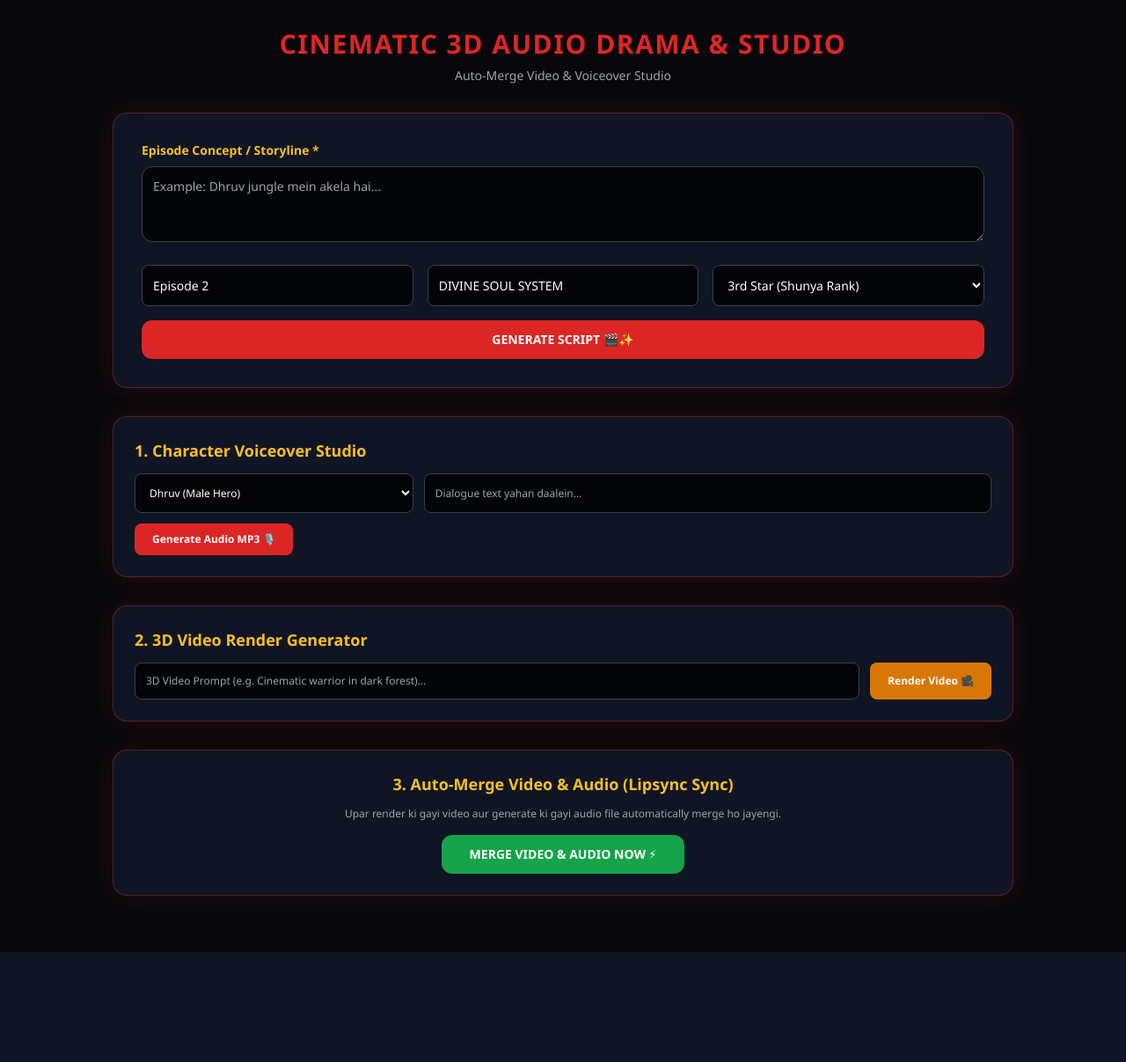
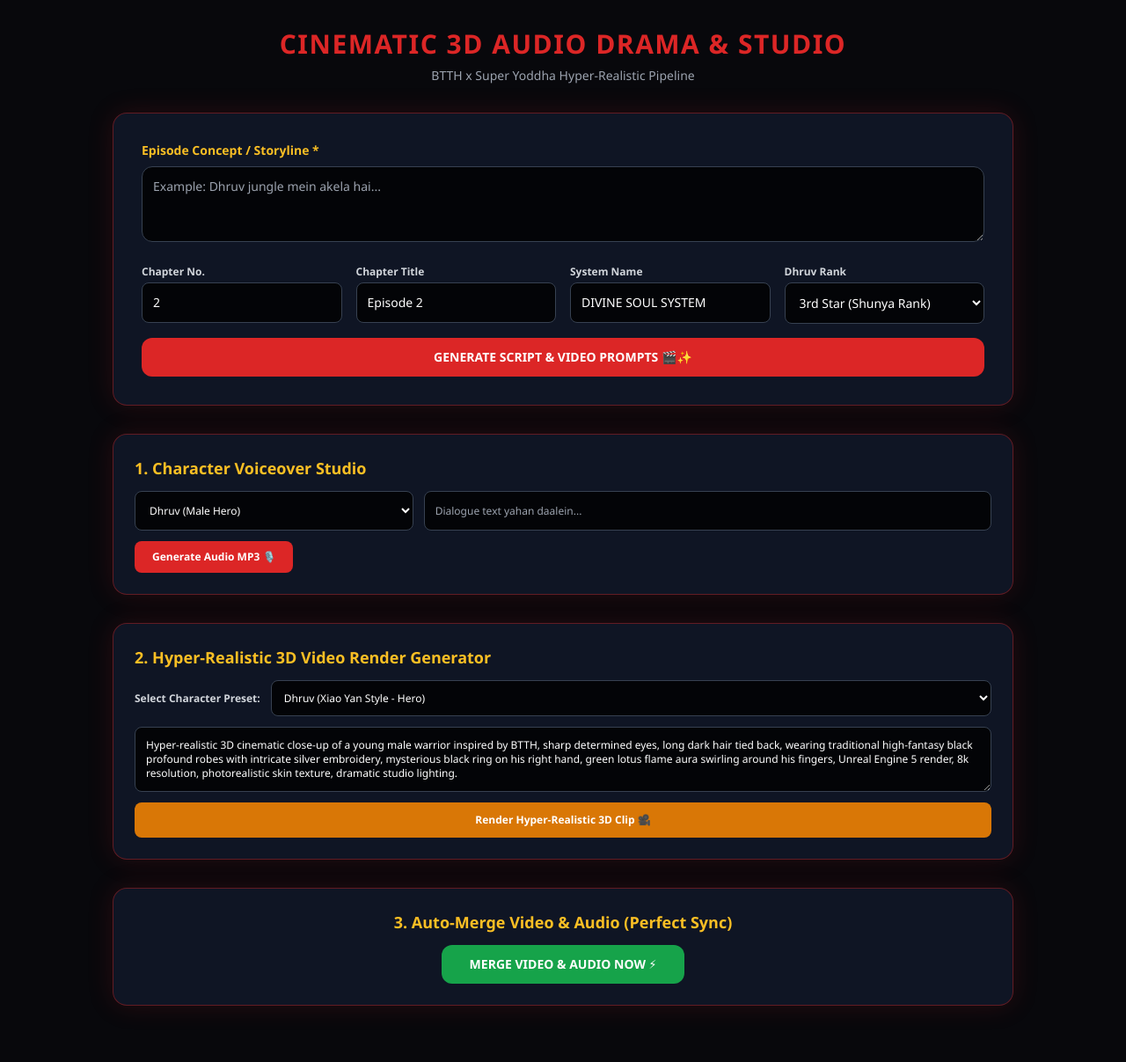
Before and after one commit to badmashromeo0007-design/-, a Flask app: page / in a window 1280 px wide. Shown: the whole page at 88% size. Before the commit the page ends 1082 px from the top, so only its background shows below. Run offline with Flask 3, Linux system fonts and the light colour scheme; some libraries are stand-ins or nearby versions.

Commit message:
Enhance UI with new inputs and button updates
Updated the index.html file to enhance the user interface by adding new input fields for chapter number and character presets, and modified button functionalities for script and video generation.

```diff
--- a/templates/index.html
+++ b/templates/index.html
@@ -14,24 +14,37 @@
     <div class="max-w-5xl mx-auto">
         <header class="text-center mb-8">
             <h1 class="text-xl md:text-3xl font-black text-red-600 tracking-wider">CINEMATIC 3D AUDIO DRAMA & STUDIO</h1>
-            <p class="text-gray-400 text-xs md:text-sm mt-2">Auto-Merge Video & Voiceover Studio</p>
+            <p class="text-gray-400 text-xs md:text-sm mt-2">BTTH x Super Yoddha Hyper-Realistic Pipeline</p>
         </header>
 
-        <!-- Control Panel -->
+        <!-- Script Control Panel -->
         <div class="red-glow bg-gray-900/90 rounded-2xl p-6 md:p-8 backdrop-blur-md mb-8">
             <div class="mb-5">
                 <label class="block text-sm font-bold text-amber-400 mb-2">Episode Concept / Storyline *</label>
                 <textarea id="story_summary" rows="3" class="w-full bg-black/80 border border-gray-700 rounded-xl p-3 text-white text-sm" placeholder="Example: Dhruv jungle mein akela hai..."></textarea>
             </div>
-            <div class="grid grid-cols-1 md:grid-cols-3 gap-4 mb-4">
-                <input type="text" id="chapter_title" value="Episode 2" class="bg-black/80 border border-gray-700 rounded-lg p-3 text-white text-sm">
-                <input type="text" id="system_name" value="DIVINE SOUL SYSTEM" class="bg-black/80 border border-gray-700 rounded-lg p-3 text-white text-sm">
-                <select id="dhruv_rank" class="bg-black/80 border border-gray-700 rounded-lg p-3 text-white text-sm">
-                    <option value="3rd Star (Shunya Rank)">3rd Star (Shunya Rank)</option>
-                    <option value="Dou Zhe Stage">Dou Zhe Stage</option>
-                </select>
+            <div class="grid grid-cols-1 md:grid-cols-4 gap-4 mb-4">
+                <div>
+                    <label class="block text-xs font-semibold text-gray-300 mb-1">Chapter No.</label>
+                    <input type="number" id="chapter_number" value="2" class="w-full bg-black/80 border border-gray-700 rounded-lg p-3 text-white text-sm">
+                </div>
+                <div>
+                    <label class="block text-xs font-semibold text-gray-300 mb-1">Chapter Title</label>
+                    <input type="text" id="chapter_title" value="Episode 2" class="w-full bg-black/80 border border-gray-700 rounded-lg p-3 text-white text-sm">
+                </div>
+                <div>
+                    <label class="block text-xs font-semibold text-gray-300 mb-1">System Name</label>
+                    <input type="text" id="system_name" value="DIVINE SOUL SYSTEM" class="w-full bg-black/80 border border-gray-700 rounded-lg p-3 text-white text-sm">
+                </div>
+                <div>
+                    <label class="block text-xs font-semibold text-gray-300 mb-1">Dhruv Rank</label>
+                    <select id="dhruv_rank" class="w-full bg-black/80 border border-gray-700 rounded-lg p-3 text-white text-sm">
+                        <option value="3rd Star (Shunya Rank)">3rd Star (Shunya Rank)</option>
+                        <option value="Dou Zhe Stage">Dou Zhe Stage</option>
+                    </select>
+                </div>
             </div>
-            <button onclick="generateScript()" id="genBtn" class="w-full bg-red-600 hover:bg-red-700 text-white font-extrabold py-3 rounded-xl text-sm">GENERATE SCRIPT 🎬✨</button>
+            <button onclick="generateScript()" id="genBtn" class="w-full bg-red-600 hover:bg-red-700 text-white font-extrabold py-3 rounded-xl text-sm">GENERATE SCRIPT & VIDEO PROMPTS 🎬✨</button>
         </div>
 
         <!-- Voiceover Studio -->
@@ -50,22 +63,30 @@
             </div>
         </div>
 
-        <!-- Video Generator -->
+        <!-- Video Generator with Character Presets -->
         <div class="red-glow bg-gray-900/90 rounded-2xl p-6 backdrop-blur-md mb-8">
-            <h2 class="text-lg font-bold text-amber-400 mb-3">2. 3D Video Render Generator</h2>
-            <div class="flex gap-3">
-                <input type="text" id="video_prompt_input" placeholder="3D Video Prompt (e.g. Cinematic warrior in dark forest)..." class="flex-1 bg-black/80 border border-gray-700 rounded-lg p-3 text-white text-xs">
-                <button onclick="generateVideo()" id="vidBtn" class="bg-amber-600 hover:bg-amber-700 text-white font-bold py-3 px-5 rounded-lg text-xs">Render Video 🎥</button>
+            <h2 class="text-lg font-bold text-amber-400 mb-3">2. Hyper-Realistic 3D Video Render Generator</h2>
+            <div class="mb-3 flex flex-col md:flex-row gap-3 items-center">
+                <label class="text-xs text-gray-300 font-semibold">Select Character Preset:</label>
+                <select id="char_preset" onchange="loadPresetPrompt()" class="bg-black/80 border border-gray-700 rounded-lg p-2.5 text-white text-xs flex-1">
+                    <option value="dhruv">Dhruv (Xiao Yan Style - Hero)</option>
+                    <option value="vidur">Acharya Vidur (Yao Lao Style - Mentor)</option>
+                    <option value="lara">Lara Zayan (Heroine / Warrior)</option>
+                    <option value="beast">Mythical Dark Beast / Monster</option>
+                </select>
             </div>
-            <div id="videoContainer" class="mt-3 hidden">
+            <div class="flex flex-col gap-3">
+                <textarea id="video_prompt_input" rows="3" placeholder="3D Video Prompt yahan aayega..." class="w-full bg-black/80 border border-gray-700 rounded-lg p-3 text-white text-xs"></textarea>
+                <button onclick="generateVideo()" id="vidBtn" class="bg-amber-600 hover:bg-amber-700 text-white font-bold py-3 px-5 rounded-lg text-xs">Render Hyper-Realistic 3D Clip 🎥</button>
+            </div>
+            <div id="videoContainer" class="mt-3 hidden text-center">
                 <video id="renderedVideo" controls class="w-full max-w-md mx-auto rounded-lg"></video>
             </div>
         </div>
 
         <!-- Auto Merge Studio -->
         <div class="red-glow bg-gray-900/90 rounded-2xl p-6 backdrop-blur-md mb-8 text-center">
-            <h2 class="text-lg font-bold text-amber-400 mb-3">3. Auto-Merge Video & Audio (Lipsync Sync)</h2>
-            <p class="text-xs text-gray-400 mb-4">Upar render ki gayi video aur generate ki gayi audio file automatically merge ho jayengi.</p>
+            <h2 class="text-lg font-bold text-amber-400 mb-3">3. Auto-Merge Video & Audio (Perfect Sync)</h2>
             <button onclick="mergeMedia()" id="mergeBtn" class="bg-green-600 hover:bg-green-700 text-white font-extrabold py-3 px-8 rounded-xl text-sm">MERGE VIDEO & AUDIO NOW ⚡</button>
             <div id="finalContainer" class="mt-4 hidden">
                 <p class="text-xs text-green-400 mb-2">Final Synchronized Video Ready!</p>
@@ -75,7 +96,7 @@
 
         <!-- Script Output -->
         <div id="outputSection" class="hidden red-glow bg-gray-900/90 rounded-2xl p-6 backdrop-blur-md">
-            <h2 class="text-lg font-bold text-amber-400 mb-2">Generated Script</h2>
+            <h2 class="text-lg font-bold text-amber-400 mb-2">Generated Script & Video Prompts</h2>
             <div id="resultContent" class="whitespace-pre-wrap text-gray-200 font-mono text-xs"></div>
         </div>
     </div>
@@ -84,15 +105,34 @@
         let currentAudioPath = "";
         let currentVideoUrl = "";
 
+        window.onload = function() {
+            loadPresetPrompt();
+        };
+
+        async function loadPresetPrompt() {
+            const character = document.getElementById('char_preset').value;
+            const res = await fetch('/get-preset', {
+                method: 'POST',
+                headers: {'Content-Type': 'application/json'},
+                body: JSON.stringify({character})
+            });
+            const data = await res.json();
+            if(data.success) {
+                document.getElementById('video_prompt_input').value = data.prompt;
+            }
+        }
+
         async function generateScript() {
             const story_summary = document.getElementById('story_summary').value;
+            const chapter_number = document.getElementById('chapter_number').value;
             const chapter_title = document.getElementById('chapter_title').value;
             const system_name = document.getElementById('system_name').value;
             const dhruv_rank = document.getElementById('dhruv_rank').value;
+
             const res = await fetch('/generate', {
                 method: 'POST',
                 headers: {'Content-Type': 'application/json'},
-                body: JSON.stringify({story_summary, chapter_title, system_name, dhruv_rank})
+                body: JSON.stringify({story_summary, chapter_number, chapter_title, system_name, dhruv_rank})
             });
             const data = await res.json();
             if(data.success) {
@@ -140,7 +180,7 @@
                 return;
             }
             const btn = document.getElementById('mergeBtn');
-            btn.innerText = 'Merging Video & Audio... (Wait)';
+            btn.innerText = 'Merging Video & Audio...';
 
             const res = await fetch('/merge-media', {
                 method: 'POST',
```
